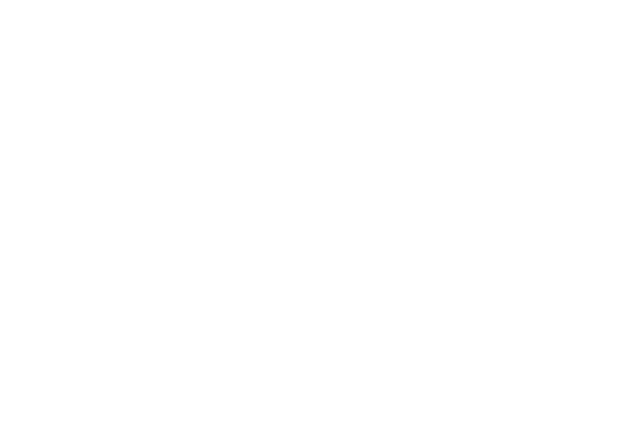
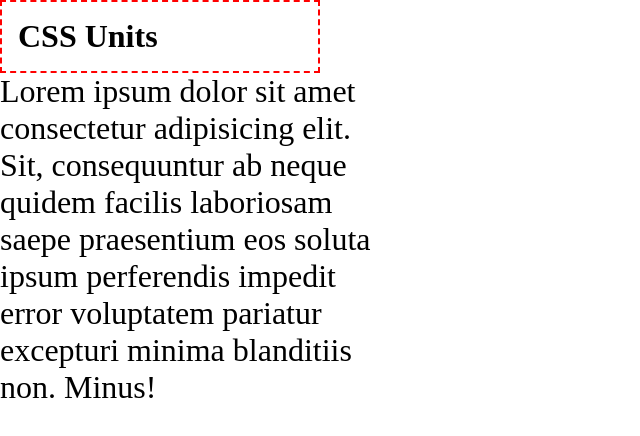
Before and after one commit to AlanR72/repository3, a plain HTML site: page Units/index.html in a window 1280 px wide. Shown: the whole page, without its empty margins (0-640 px from the left). Drawn offline with Linux system fonts and the light colour scheme.

Commit message:
Updated Units folder

```diff
--- a/Units/index.html
+++ b/Units/index.html
@@ -0,0 +1,17 @@
+<!DOCTYPE html>
+<html lang="en">
+<head>
+    <meta charset="UTF-8">
+    <meta name="viewport" content="width=device-width, initial-scale=1.0">
+    <link rel="stylesheet" href="style.css">
+    <title>CSS Units</title>
+</head>
+<body>
+    <main>
+        <header>
+        <h1>CSS Units</h1>
+        </header>
+        <p>Lorem ipsum dolor sit amet consectetur adipisicing elit. Sit, consequuntur ab neque quidem facilis laboriosam saepe praesentium eos soluta ipsum perferendis impedit error voluptatem pariatur excepturi minima blanditiis non. Minus!</p>
+    </main>
+</body>
+</html>
--- a/Units/style.css
+++ b/Units/style.css
@@ -0,0 +1,40 @@
+*{
+    margin: 0;
+    padding: 0;
+    box-sizing: border-box;
+}
+/* Pixels(px) is an absolute value and will change values even if user overrides. This is unsuitable for things like font-size, however suitable for things like border.*/
+
+/* By setting min-height value to 100vh(viewport height) we ensure our 'body' element fills the entire page irrespective of how much content it contains.*/
+body{
+    /* We do not want to set the width using vw(viewport width) as this does not anticipate the scrollbar and forces a horizontal scrollbar which is undesirable. Width is best left to default or set using a percentage value.*/
+    width: 100%;
+}
+
+
+header{
+    width: 50%;
+
+}
+/*Percentage values good for block level elements and are relative to their parent as shown with header and h1. If we set h1 to 50% it only uses 25% of page.*/
+h1{
+    border: dashed red 2px;
+    width: 50%;
+    font-size: 2rem;
+/* 'em's are useful for settings such as padding as it is relative to the parent in this case the h1.*/
+    padding : 0.5em;
+}
+
+
+main{
+    font-size: 1rem;
+}
+
+/* For values like font-size use 'rem' which is a relative root value. Default root size is set by browser so not good practise to put font-size in html selector as will override any changes user may make to browser window.*/
+
+/*'em' is relative to any rem setting any will change according to parent as above 'main' which has doubled paragraph (p) size below, so care is required using 'em's for certain values.*/
+p{
+    font-size: 2em;
+/* Using the 'ch' value we can determine the amount of  characters in each row. This is based on the browsers definition of the width of a character '0'.*/
+    width: 25ch;
+}
--- a/colors/style.css
+++ b/colors/style.css
@@ -0,0 +1,22 @@
+/* Basic reset*/
+*{
+    margin: 0;
+    padding: 0;
+    box-sizing: border-box;
+}
+
+body{
+    font-size: 22px;
+    font-family: Arial, Helvetica, sans-serif;
+    line-height: 1.5;
+    background-color: rgb(255, 239, 213);
+    /* Alternatively color: rgb(0,255,0)*/
+    color: darkblue;
+
+}
+
+/*rgba allows a fourth value for transparency*/
+/*hsl (hue, saturation and lightness) allows more color settings by clicking square next to color*/
+p{
+    color: rgba(0,0,0,0.7);
+}
--- a/selectors/style.css
+++ b/selectors/style.css
@@ -30,7 +30,7 @@ h1, h2{
     color:blue;
 }
 
-/* gray "class" takes precenence even though paragraph selectors after it*/
+/* gray "class" takes precenence even though paragraph selectors after it in code flow*/
 .gray{
     color: gray;
 }
@@ -54,6 +54,7 @@ Better to use class selector that 'p span' to make code more useable*/
 }
 
 /* id selector "second" used for second paragraph*/
+/* id selectors regarded as bad coding for css and only used if necessary*/
 #second{
     font-style: italic;
 }
```
Also changed, not shown: colors/index.html (+25 -0 lines).
